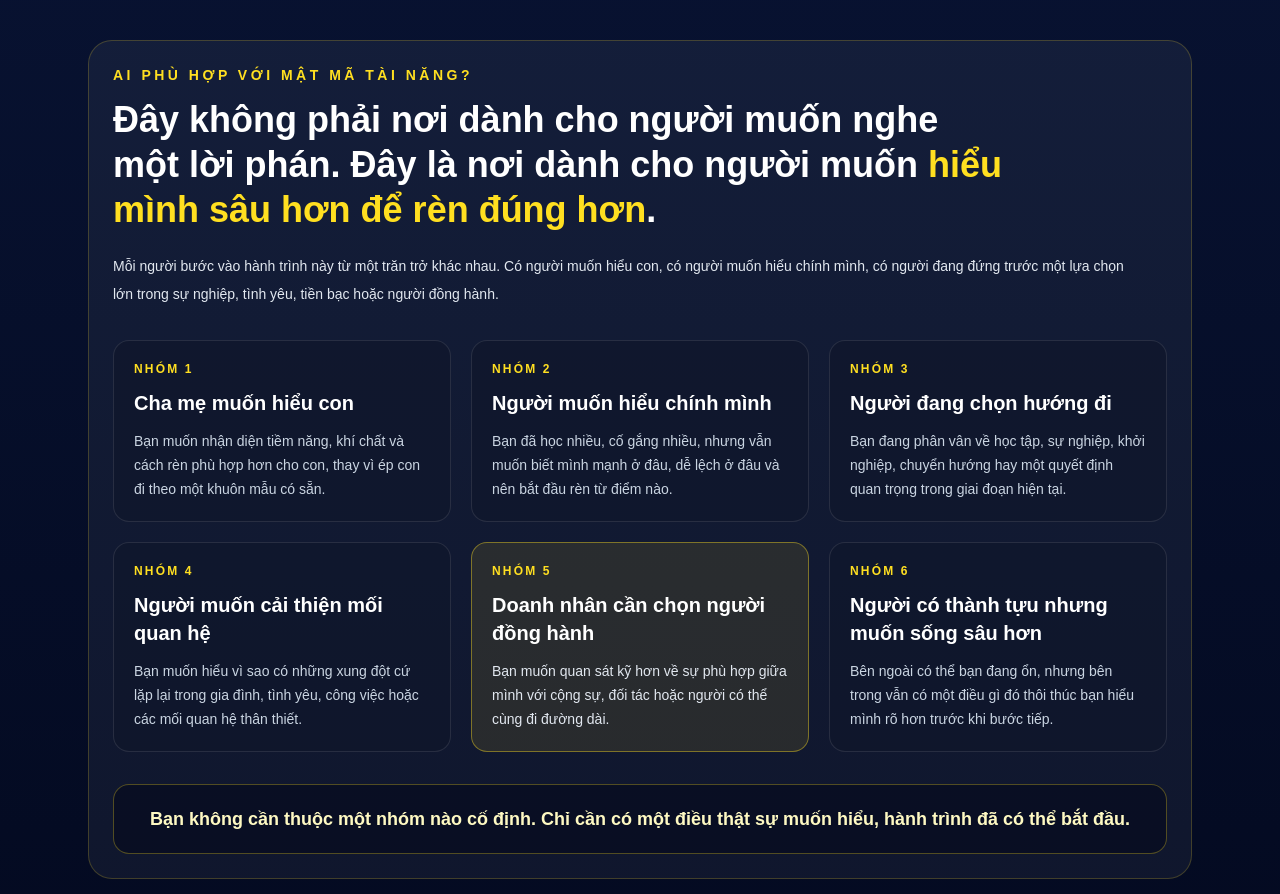
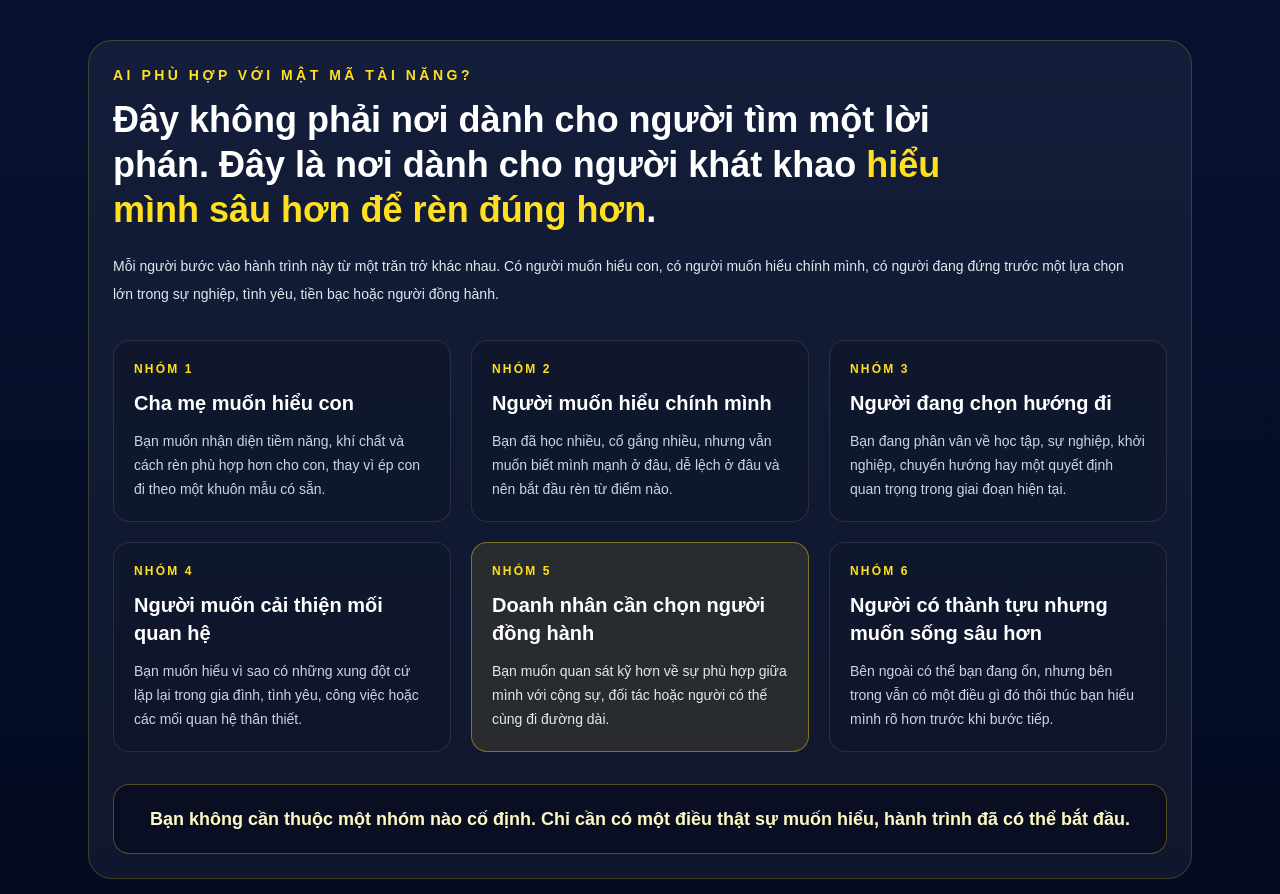
Before and after one commit to lanmatmathinhvuong-dot/mtmv, a Next.js app: page / in a window 1280 px wide. Shown: the part 5932-6826 px from the top of the page. Built offline with nearby package versions, Linux system fonts and the light colour scheme; no server answers.

Commit message:
them module ai phu hop

```diff
--- a/app/page.tsx
+++ b/app/page.tsx
@@ -604,8 +604,8 @@ setGhiChuDacBiet("");
   </p>
 
   <h2 className="mt-3 max-w-4xl text-3xl font-black leading-tight text-white md:text-4xl">
-    Đây không phải nơi dành cho người muốn nghe một lời phán. Đây là nơi dành
-    cho người muốn{" "}
+    Đây không phải nơi dành cho người tìm một lời phán. Đây là nơi dành
+    cho người khát khao{" "}
     <span className="text-yellow-300">hiểu mình sâu hơn để rèn đúng hơn</span>.
   </h2>
 
```
